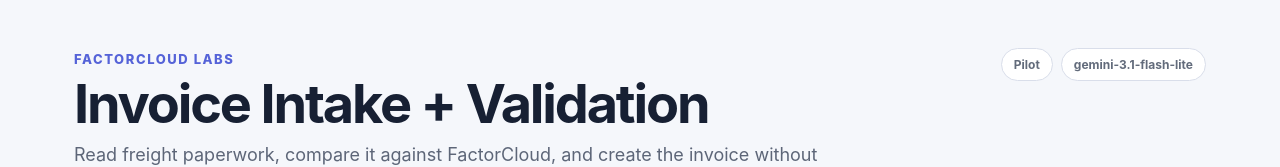
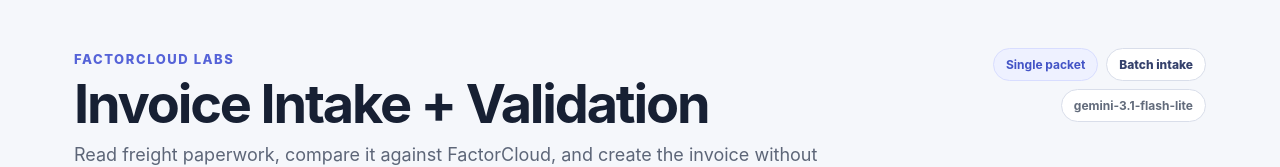
Before and after one commit to wgassenh-stack/factorcloud-invoice-validator, a Next.js app: page / in a window 1280 px wide. Shown: the top 167 px of the page. Built offline with nearby package versions, Linux system fonts and the light colour scheme; no server answers.

Commit message:
Link single packet flow to batch intake

```diff
--- a/app/page.tsx
+++ b/app/page.tsx
@@ -151,7 +151,8 @@
           <p>Read freight paperwork, compare it against FactorCloud, and create the invoice without retyping it.</p>
         </div>
         <div className="badges">
-          <span className="prototype">Pilot</span>
+          <span className="prototype activeMode">Single packet</span>
+          <a className="modeLink" href="/batch">Batch intake</a>
           <span className="prototype">{status?.ai.model ?? 'checking AI...'}</span>
         </div>
       </section>
```
